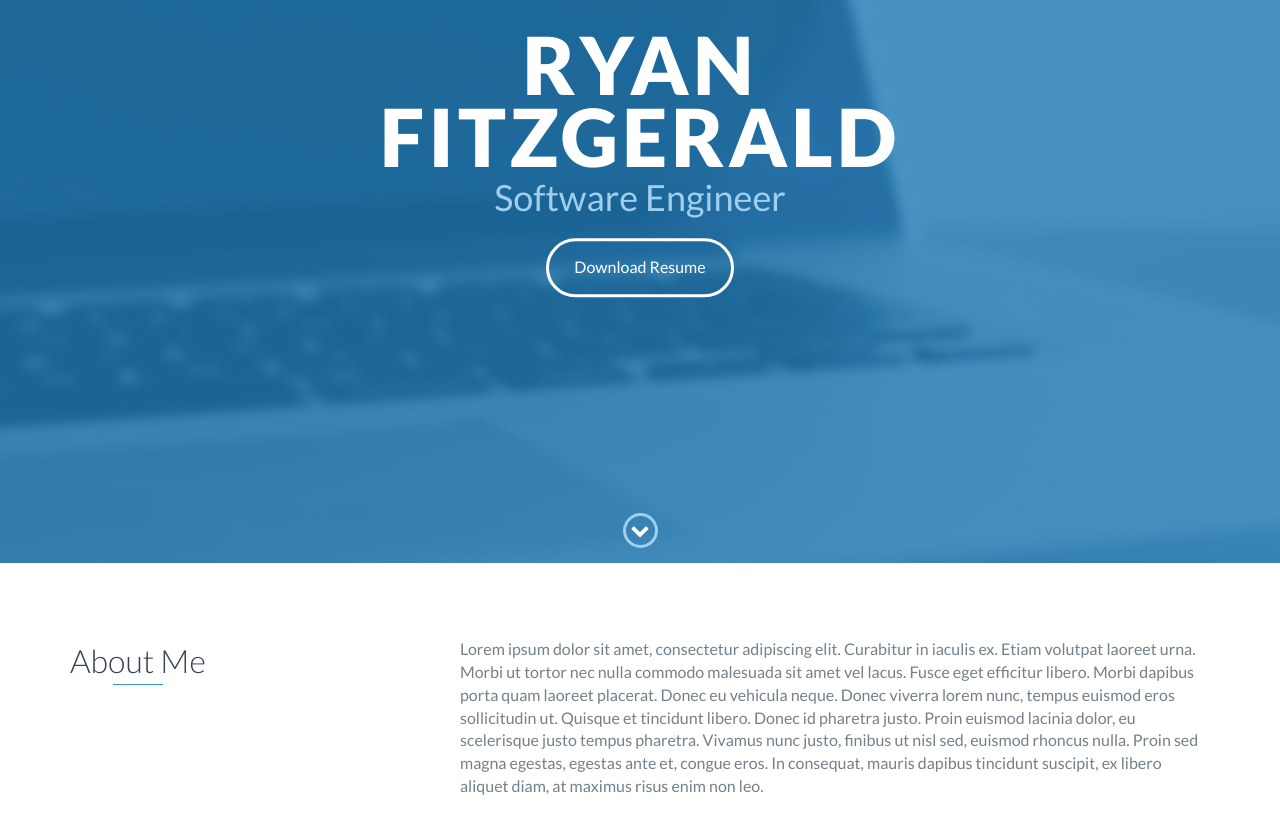
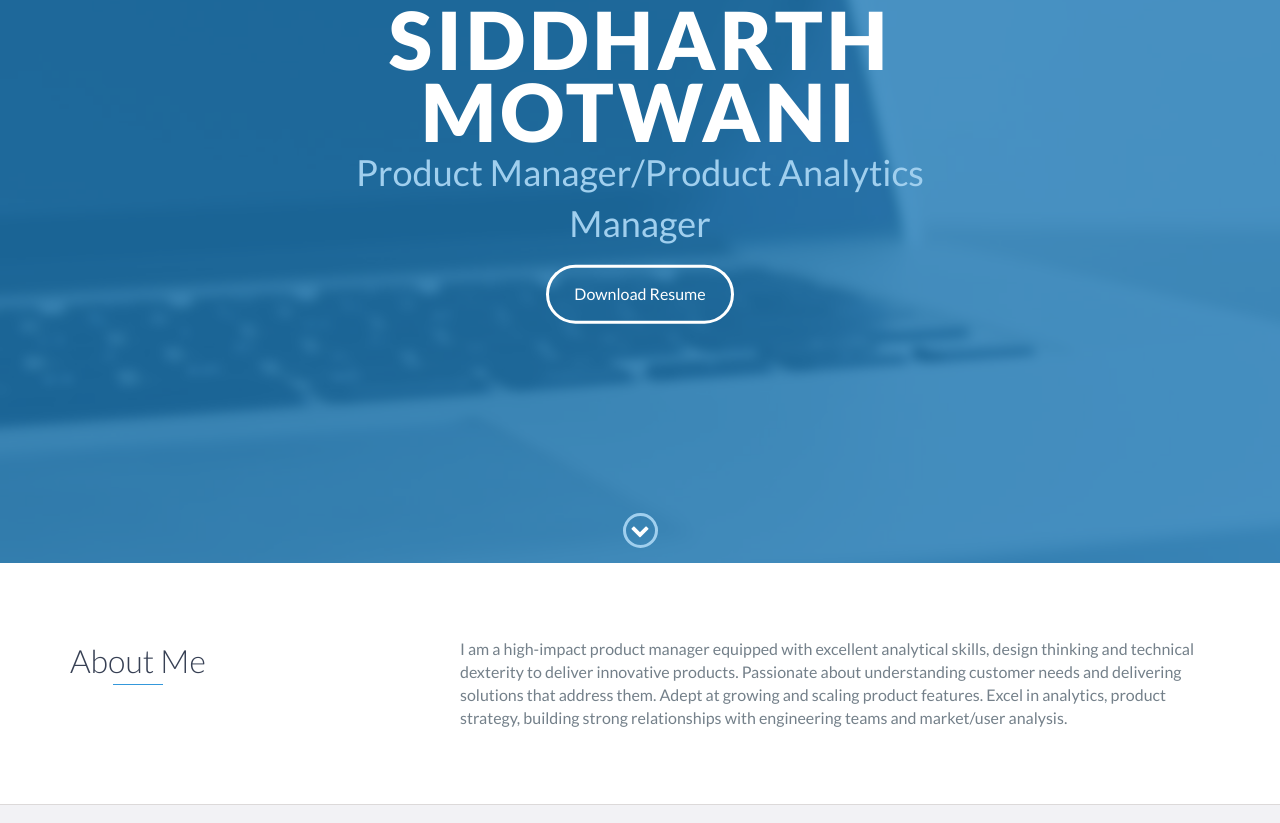
Before and after one commit to siddmotwani/siddmotwani.github.io, a plain HTML site: page index.html in a window 1280 px wide. Shown: the part 237-1060 px from the top of the page. Drawn offline with nearby package versions, Linux system fonts and the light colour scheme.

Commit message:
name update

```diff
--- a/index.html
+++ b/index.html
@@ -48,8 +48,8 @@
 
     <div id="lead">
         <div id="lead-content">
-            <h1>Ryan Fitzgerald</h1>
-            <h2>Software Engineer</h2>
+            <h1>Siddharth Motwani</h1>
+            <h2>Product Manager/Product Analytics Manager</h2>
             <a href="#" class="btn-rounded-white">Download Resume</a>
         </div>
         <!-- End #lead-content -->
@@ -73,9 +73,8 @@
                 </div>
                 <div class="col-md-8">
                     <p>
-                        Lorem ipsum dolor sit amet, consectetur adipiscing elit. Curabitur in iaculis ex. Etiam volutpat laoreet urna. Morbi ut tortor nec nulla commodo malesuada sit amet vel lacus. Fusce eget efficitur libero. Morbi dapibus porta quam laoreet placerat. Donec
-                        eu vehicula neque. Donec viverra lorem nunc, tempus euismod eros sollicitudin ut. Quisque et tincidunt libero. Donec id pharetra justo. Proin euismod lacinia dolor, eu scelerisque justo tempus pharetra. Vivamus nunc justo, finibus
-                        ut nisl sed, euismod rhoncus nulla. Proin sed magna egestas, egestas ante et, congue eros. In consequat, mauris dapibus tincidunt suscipit, ex libero aliquet diam, at maximus risus enim non leo.
+                        I am a high-impact product manager equipped with excellent analytical skills, design thinking and technical dexterity to deliver innovative products. Passionate about understanding customer needs and delivering solutions that address
+                        them. Adept at growing and scaling product features. Excel in analytics, product strategy, building strong relationships with engineering teams and market/user analysis.
                     </p>
                 </div>
             </div>
```
Also changed, not shown: js/scripts.js (+3 -4 lines).
